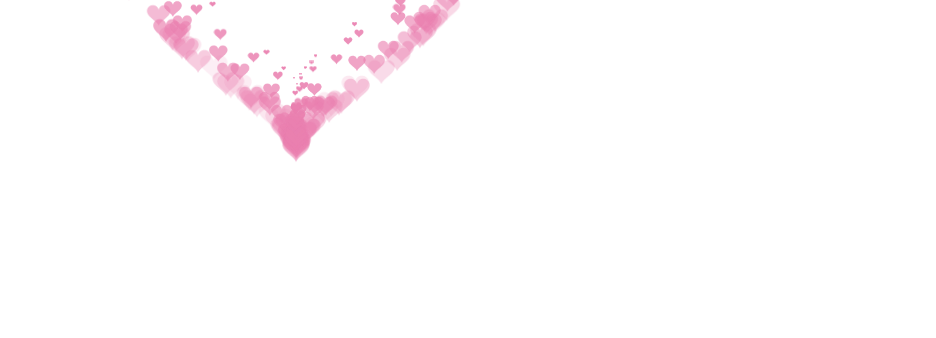
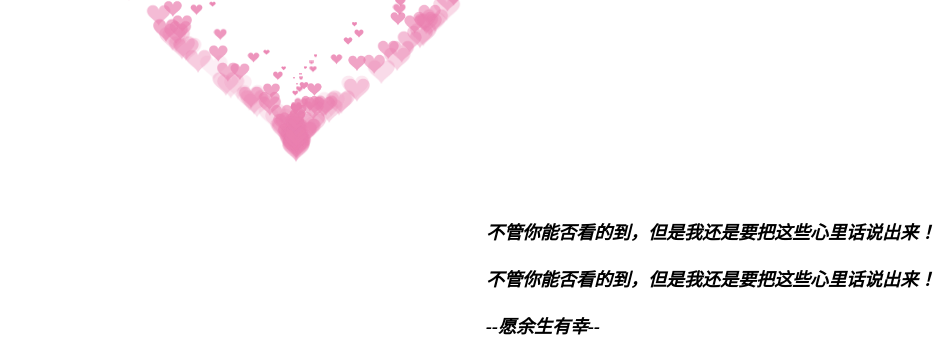
Before and after one commit to Fuzzy-Zhang/love_heart, a plain HTML site: page index.html in a window 1280 px wide. Shown: the part 462-800 px from the top of the page, without its empty margins (344-1280 px from the left). Drawn offline with Linux system fonts and the light colour scheme.

Commit message:
Update index.html

```diff
--- a/index.html
+++ b/index.html
@@ -63,6 +63,15 @@
 			font-family: "STFangsong";
 
 			// font-weight: bold; // 加粗
+        }
+
+		.demo {
+            color: black;
+            font-size: 100%;
+            position: absolute;
+            right: 0;
+			bottom: 0;
+
         }
 
     </style>
@@ -313,6 +322,21 @@
 	</div>
 
 	<div class="title">张扬<br/>&#128149;<br/>张扬</div>
+
+	<div id="words">
+			<font color="black" size="4"><b><i>
+				<div class="demo">
+					<span>不管你能否看的到，但是我还是要把这些心里话说出来！</span><br>
+					<span> </span><br>
+					<span>不管你能否看的到，但是我还是要把这些心里话说出来！</span><br>
+					<span> </span><br>
+					<span> --愿余生有幸--</span>
+					<span> </span><br>
+					</i></b>
+			</font>
+
+	</div>
+
 </BODY>
 
 </HTML>
```
